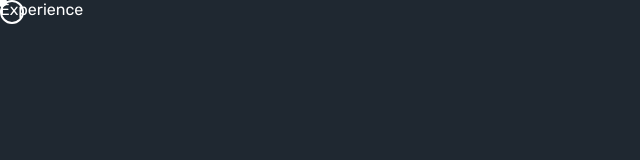
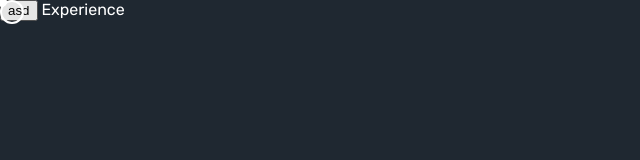
Before and after one commit to AyxanSadiqov/aykhan-sadigov, a Vue app: page /experience in a window 1280 px wide. Shown: the top 160 px of the page, without its empty margins (0-640 px from the left). Built offline with nearby package versions, Linux system fonts and the light colour scheme.

Commit message:
custom cursor

```diff
--- a/src/views/ExperienceView.vue
+++ b/src/views/ExperienceView.vue
@@ -1,5 +1,8 @@
 <template>
-  <div id="experience">Experience</div>
+  <div id="experience">
+    <button>asd</button>
+    Experience
+  </div>
 </template>
 
 <script>
```
Also changed, not shown: 4 other files (tests, documents, lock files or other folders).
